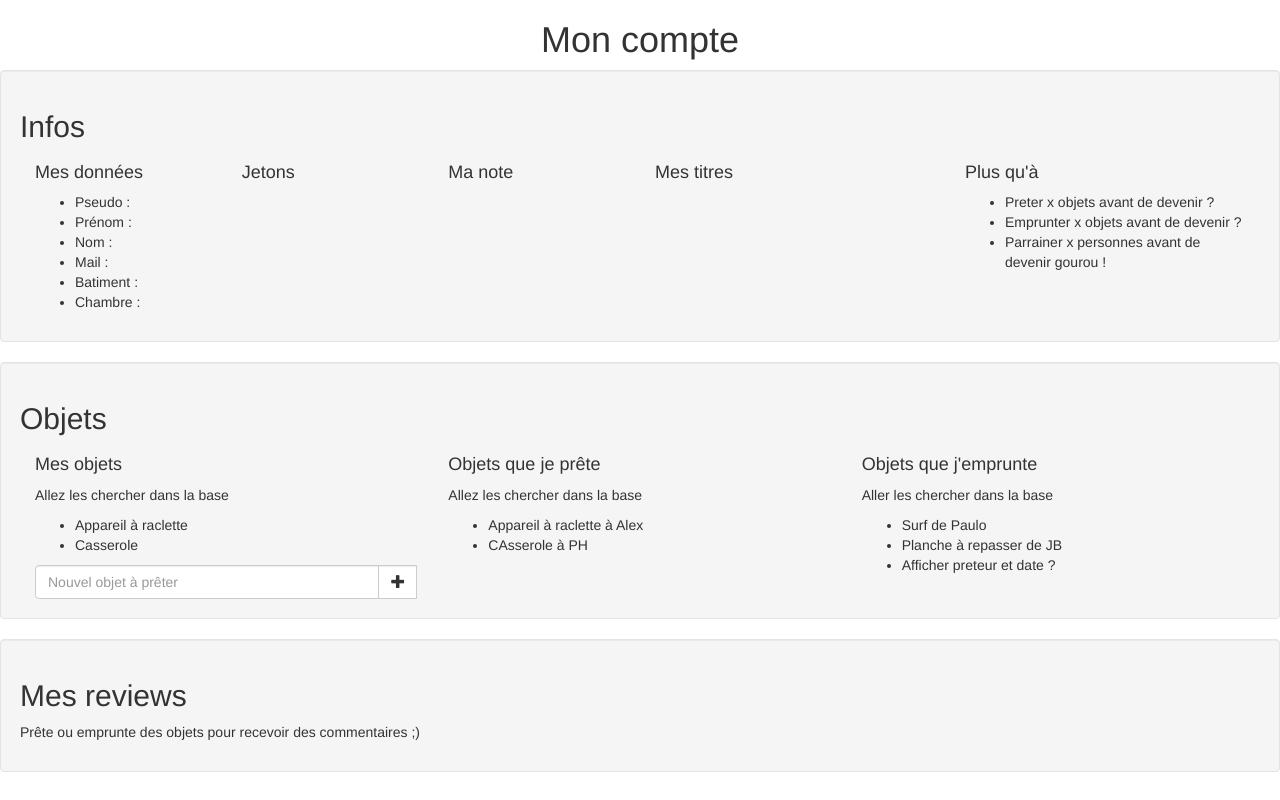
After one commit to Syndorik/Cher-voisin, a PHP site: page /myAccount.php in a window 1280 px wide. The commit adds this page. Run offline with PHP 8.4, Linux system fonts and the light colour scheme; some libraries are stand-ins or nearby versions.

Commit message:
JS modified and myaccound started

```diff
--- /dev/null
+++ b/myAccount.php
@@ -0,0 +1,96 @@
+<!DOCTYPE html>
+<html lang="fr">
+  <head>
+    <title>Mon compte</title>
+    <meta charset="utf-8">
+    <meta http-equiv="X-UA-Compatible" content="IE=edge">
+    <meta name="viewport" content="width=device-width, initial-scale=1">
+    <link <link href="https://maxcdn.bootstrapcdn.com/bootstrap/3.3.7/css/bootstrap.min.css" rel="stylesheet">
+    <script src="https://ajax.googleapis.com/ajax/libs/jquery/3.2.1/jquery.min.js"></script>
+    <script src="https://maxcdn.bootstrapcdn.com/bootstrap/3.3.7/js/bootstrap.min.js"></script>
+    <!-- HTML5 Shim and Respond.js IE8 support of HTML5 elements and media queries -->
+    <!-- WARNING: Respond.js doesn't work if you view the page via file:// -->
+    <!--[if lt IE 9]>
+      <script src="https://oss.maxcdn.com/html5shiv/3.7.3/html5shiv.min.js"></script>
+      <script src="https://oss.maxcdn.com/respond/1.4.2/respond.min.js"></script>
+    <![endif]-->
+    </head>
+
+    <body>
+        <div class="container-fluid">
+            <h1 class="text-center">Mon compte</h1>
+            <div class="row well" id="info-row">
+                <h2>Infos</h2>
+                <div class="col-md-2">
+                    <h4>Mes données</h4>
+                    <ul>
+                        <li>Pseudo : </li>
+                        <li>Prénom :</li>
+                        <li>Nom :</li>
+                        <li>Mail :</li>
+                        <li>Batiment :</li>
+                        <li>Chambre :</li>
+                    </ul>
+                </div>
+                <div class="col-md-2">
+                    <h4>Jetons</h4>
+                </div>
+
+                <div class="col-md-2">
+                    <h4>Ma note</h4>
+                </div>
+                <div class="col-md-3">
+                    <h4>Mes titres</h4>
+                </div>
+                <div class="col-md-3">
+                    <h4>Plus qu'à</h4>
+                    <p><ul>
+                        <li>Preter x objets avant de devenir ?</li>
+                        <li>Emprunter x objets avant de devenir ?</li>
+                        <li>Parrainer x personnes avant de devenir gourou !</li>
+                    </ul></p>
+                </div>
+            </div>
+            <div class="row well" id="objects-row">
+                <h2>Objets</h2>
+                <div class="col-md-4">
+                    <h4>Mes objets</h4>
+                    <p>Allez les chercher dans la base
+                    <ul>
+                        <li>Appareil à raclette</li>
+                        <li>Casserole</li>
+                    </ul></p>
+                    <form action="index.html" method="post">
+                        <div class="input-group button-group">
+
+                            <input class="form-control" type="text" name="Object" placeholder="Nouvel objet à prêter" aria-describedby="plus-button">
+                            <span id="plus-button" class="input-group-btn"><button class="btn btn-default form-control" type="button" name="button"><i class="glyphicon glyphicon-plus"></i></button></span>
+                        </div>
+                    </form>
+                </div>
+                <div class="col-md-4">
+                    <h4>Objets que je prête</h4>
+                    <p>Allez les chercher dans la base
+                    <ul>
+                        <li>Appareil à raclette à Alex</li>
+                        <li>CAsserole à PH</li>
+                    </ul></p>
+                </div>
+                <div class="col-md-4">
+                    <h4>Objets que j'emprunte</h4>
+                    <p>Aller les chercher dans la base
+                    <ul>
+                        <li>Surf de Paulo</li>
+                        <li>Planche à repasser de JB</li>
+                        <li>Afficher preteur et date ?</li>
+                    </ul></p>
+                </div>
+            </div>
+            <div class="row well" id="review-row">
+                <h2>Mes reviews</h2>
+                <p>Prête ou emprunte des objets pour recevoir des commentaires ;)</p>
+            </div>
+        </div>
+    </body>
+
+</html>
```
Also changed, not shown: Accueil_test.php (+13 -7 lines), javascript/form.js (+35 -25 lines), style.css (+2 -5 lines).
